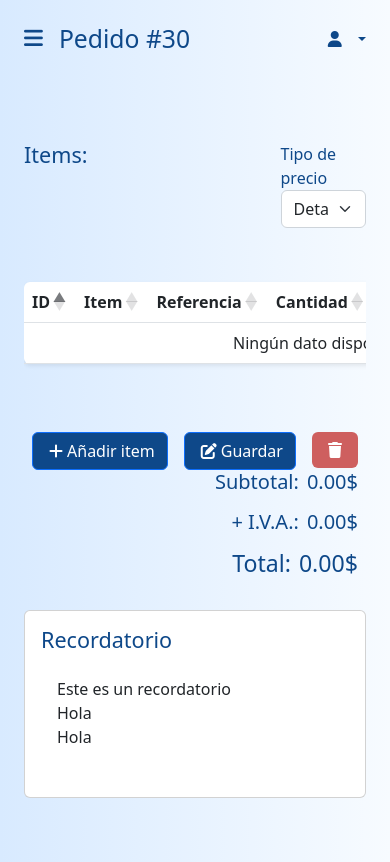
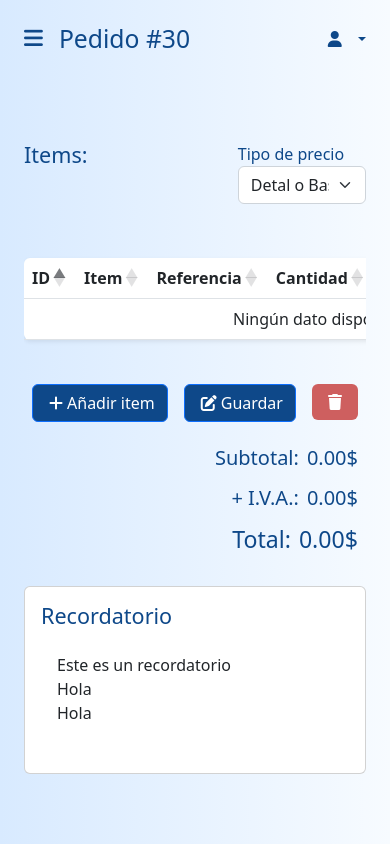
Before and after one commit to migueacastro/dimpro, a Django app: template dimpro/templates/dimpro/client/client_edit_order.html in a window 390 px wide. Run offline with Django 5.2, Linux system fonts and the light colour scheme; the template is opened without the code that fills it: values that come from a table or form of the project are taken from there, others are empty; data comes from the database, SQL or seed files in the repository; both versions use the stored data as it was after the commit; some libraries are stand-ins or nearby versions.

Commit message:
Fix layout issues on responsive mode

```diff
--- a/dimpro/templates/dimpro/client/client_edit_order.html
+++ b/dimpro/templates/dimpro/client/client_edit_order.html
@@ -19,7 +19,7 @@
                     <h3 id="item-count"class="fs-4 mb-3 primary-text">Items: </h3>
                 </div>
                 <div class="d-flex justify-content-end w-100 mb-5">
-                    <form id="price-type" class="w-50">
+                    <form id="price-type" class="w-75">
                         <label for="type" class="primary-text">Tipo de precio</label>
                         <select name="type" class="form-select" id="select-ptype" onchange="updatePrices();">
                             {% for price in pricetypes %}
@@ -61,7 +61,7 @@
 
                     </div>
 
-                    <div class="col-12 col-md-12 mt-4 text-end d-flex justify-content-center">
+                    <div class="col-12 col-md-12 mb-4 text-end d-flex justify-content-center">
                         <button onclick="addRow();"type="button" id="add-product"class="mx-2 grow btn btn-primary"><i class="fa-solid fa-plus mx-1"></i>Añadir item</button>
                         <button type="submit" class="mx-2 grow btn btn-primary"><i class="fa-solid fa-pen-to-square mx-1"></i>Guardar</button>
                         <a href="{% url 'dimpro:client_deleteorder' order.id %}">
--- a/dimpro/templates/dimpro/staff/staff_order_view_edit.html
+++ b/dimpro/templates/dimpro/staff/staff_order_view_edit.html
@@ -20,7 +20,7 @@
 
                 </div>
                 <div class="d-flex justify-content-end w-100 mb-5">
-                    <form id="price-type" class="w-50">
+                    <form id="price-type" class="w-75">
                         <label for="type" class="primary-text">Tipo de precio</label>
                         <select name="type" class="form-select" id="select-ptype" onchange="updatePrices();">
                             {% for price in pricetypes %}
@@ -63,7 +63,7 @@
 
                     </div>
 
-                    <div class="col-12 col-md-12 mt-4 text-end d-flex justify-content-center">
+                    <div class="col-12 col-md-12 mb-4 text-end d-flex justify-content-center">
                         <button onclick="addRow();"type="button" id="add-product"class="mx-2 grow btn btn-primary"><i class="fa-solid fa-plus mx-1"></i>Añadir item</button>
                         <button type="submit" class="mx-2 grow btn btn-primary"><i class="fa-solid fa-pen-to-square mx-1"></i>Guardar</button>
                         {% if user.is_operator %}
```
Also changed, not shown: db.sqlite3.
